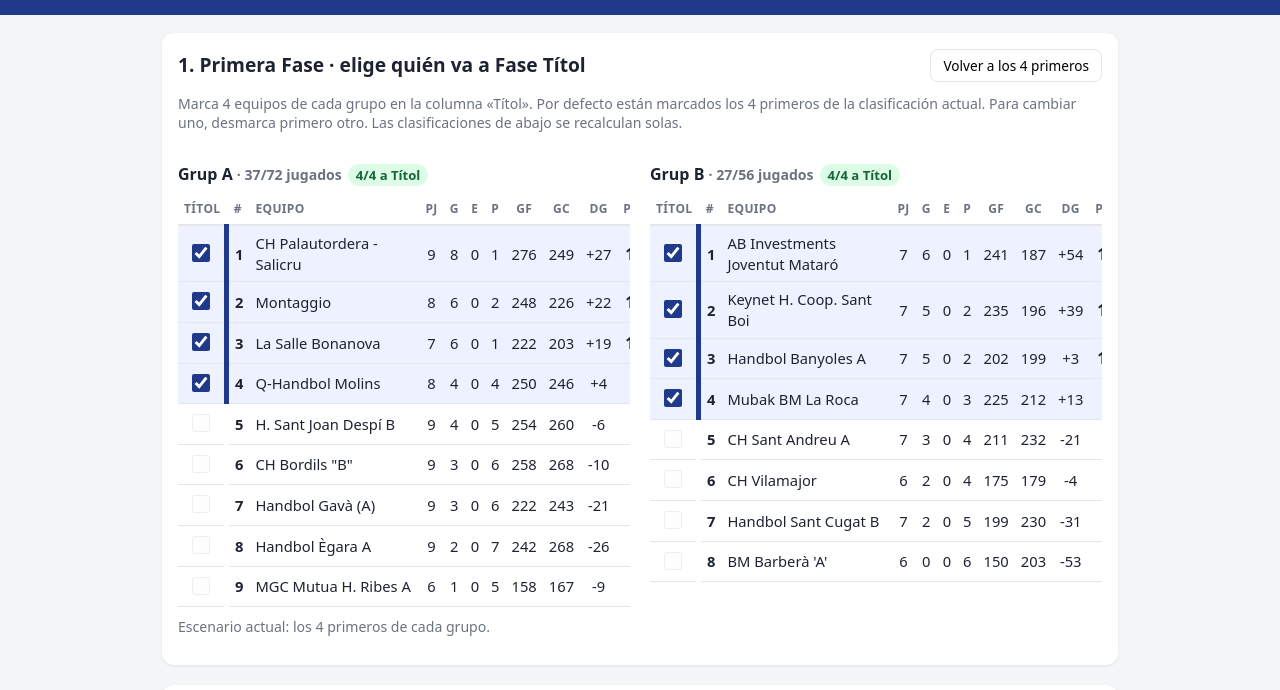
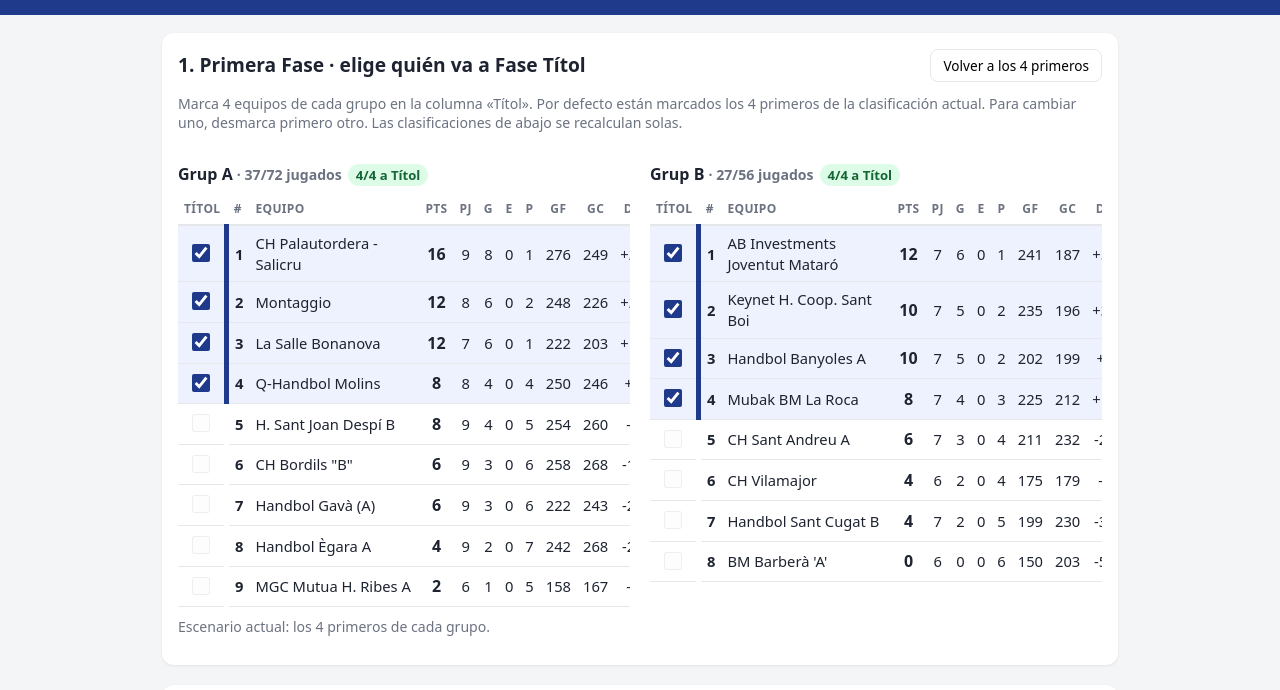
Before and after one commit to victor-romero-5/SIMULACION-LIGA, a plain HTML site: page index.html in a window 1280 px wide. Shown: the part 109-799 px from the top of the page. Drawn offline with Linux system fonts and the light colour scheme.

Commit message:
Columna de puntos antes de partidos jugados en todas las clasificaciones
Co-Authored-By: Claude Opus 5.5 <noreply@anthropic.com>
Claude-Session: https://claude.ai/code/session_0176mgVAxWmAN5yji8sb2cnk

```diff
--- a/index.html
+++ b/index.html
@@ -142,10 +142,10 @@ function fechaBonita(f) {
 }
 
 function tabla(el, filas, datos, { clase, origen = true, check = null }) {
-  el.innerHTML = `<thead><tr>${check ? '<th>Títol</th>' : ''}<th>#</th><th class="eq">Equipo</th>${origen ? '<th>Orig.</th>' : ''}<th>PJ</th><th>G</th><th>E</th><th>P</th><th class="ocultable">GF</th><th class="ocultable">GC</th><th>DG</th><th>Pts</th></tr></thead><tbody>${
+  el.innerHTML = `<thead><tr>${check ? '<th>Títol</th>' : ''}<th>#</th><th class="eq">Equipo</th>${origen ? '<th>Orig.</th>' : ''}<th>Pts</th><th>PJ</th><th>G</th><th>E</th><th>P</th><th class="ocultable">GF</th><th class="ocultable">GC</th><th>DG</th></tr></thead><tbody>${
     filas.map((f, i) => `<tr class="${clase(f, i, filas.length)}">${check ? `<td>${check(f)}</td>` : ''}<td class="pos">${f.pos}</td><td class="eq">${esc(nombre(datos, f.id))}</td>${
       origen ? `<td><span class="orig ${f.grupo}">${f.grupo}${f.posGrupo}</span></td>` : ''
-    }<td>${f.pj}</td><td>${f.g}</td><td>${f.e}</td><td>${f.p}</td><td class="ocultable">${f.gf}</td><td class="ocultable">${f.gc}</td><td>${dg(f.dg)}</td><td class="pts">${f.pts}</td></tr>`).join('')
+    }<td class="pts">${f.pts}</td><td>${f.pj}</td><td>${f.g}</td><td>${f.e}</td><td>${f.p}</td><td class="ocultable">${f.gf}</td><td class="ocultable">${f.gc}</td><td>${dg(f.dg)}</td></tr>`).join('')
   }</tbody>`;
 }
 
```
